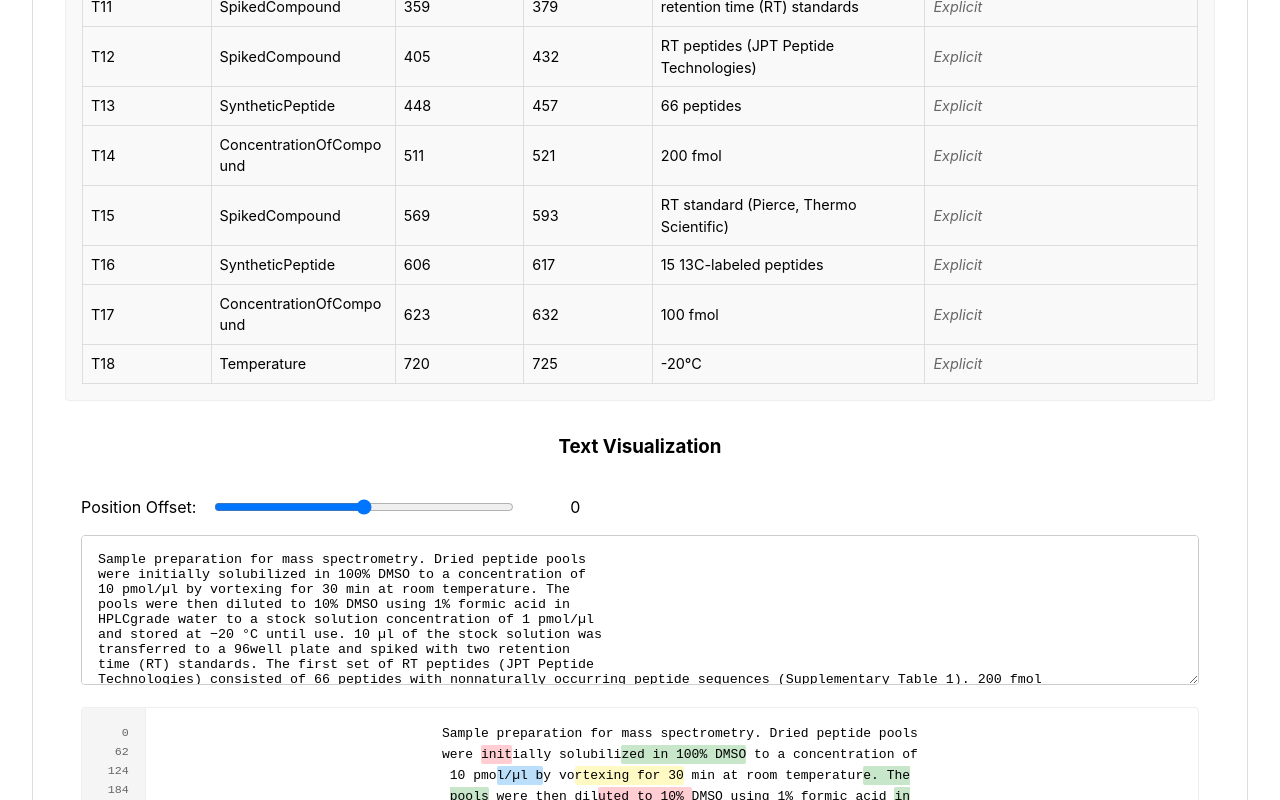
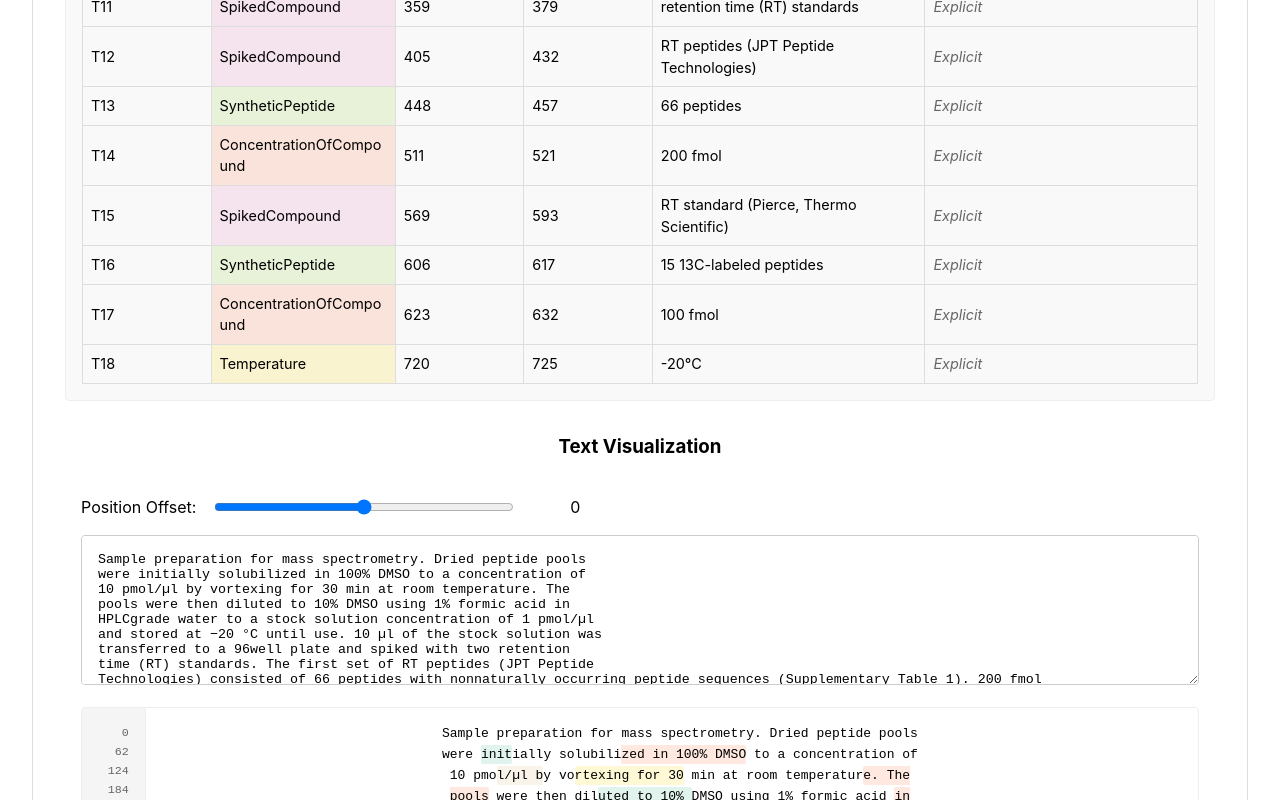
Before and after one commit to tkschmidt/bratAnn, a Vue app: page / in a window 1280 px wide. Shown: the part 1000-1800 px from the top of the page. Built offline with nearby package versions, Linux system fonts and the light colour scheme.

Commit message:
Now with better coloring that is consistent over the same key

```diff
--- a/package.json
+++ b/package.json
@@ -9,6 +9,7 @@
     "preview": "vite preview"
   },
   "dependencies": {
+    "chroma-js": "^3.1.2",
     "fuse.js": "^7.1.0",
     "vue": "^3.5.13"
   },
--- a/src/components/AnnotatedText.vue
+++ b/src/components/AnnotatedText.vue
@@ -31,8 +31,8 @@
         <template v-for="(chunk, index) in textChunks" :key="index">
           <span
             v-if="chunk.annotation"
-            class="highlighted-text"
-            :style="{ backgroundColor: getColorForKey(chunk.annotation.key) }"
+            class="highlighted-text annotation"
+            :style="getAnnotationStyle(chunk.annotation.key)"
             :title="`${chunk.annotation.key}: ${chunk.annotation.value}`"
           >
             {{ chunk.text }}
@@ -144,6 +144,7 @@
 <script setup>
 import { ref, computed, watch } from 'vue'
 import Fuse from 'fuse.js'
+import chroma from 'chroma-js'
 
 const props = defineProps({
   annotations: {
@@ -193,18 +194,50 @@ const lineStartPositions = computed(() => {
   return positions
 })
 
-// Create a simple color hash for different annotation keys
-const getColorForKey = (key) => {
-  const colors = {
-    'Compound': '#ffcdd2',
-    'ConcentrationOfCompound': '#c8e6c9',
-    'Time': '#bbdefb',
-    'Temperature': '#fff9c4',
-    'SpikedCompound': '#e1bee7',
-    'NumberOfSamples': '#b2dfdb',
-    'Label': '#ffccbc'
+// Get unique keys from annotations
+const uniqueKeys = computed(() => {
+  return [...new Set(props.annotations.map(ann => ann.key))].sort()  // Sort for consistent ordering
+})
+
+// Generate color map using chroma-js
+const colorMap = computed(() => {
+  const keys = uniqueKeys.value
+  if (keys.length === 0) return new Map()
+
+  // Use a qualitative color scale that's better for categorical data
+  let colors
+  if (keys.length <= 8) {
+    colors = chroma.brewer.Set2  // For fewer categories
+  } else if (keys.length <= 12) {
+    colors = chroma.brewer.Set3  // For medium number of categories
+  } else {
+    // For many categories, generate custom rainbow scale
+    colors = chroma
+      .scale(['#00429d', '#93003a', '#35b779', '#ff8e6d', '#ffd700', '#93003a'])
+      .mode('lch')
+      .colors(keys.length)
   }
-  return colors[key] || '#f5f5f5'
+
+  // Create a map of key -> color
+  return new Map(keys.map((key, index) => [
+    key,
+    {
+      backgroundColor: chroma(colors[index % colors.length]).alpha(0.2).css(),
+      ':hover': {
+        backgroundColor: chroma(colors[index % colors.length]).alpha(0.4).css()
+      }
+    }
+  ]))
+})
+
+// Get styles for a specific annotation type
+const getAnnotationStyle = (type) => {
+  return colorMap.value.get(type) || {
+    backgroundColor: 'rgba(200, 200, 200, 0.2)',
+    ':hover': {
+      backgroundColor: 'rgba(200, 200, 200, 0.4)'
+    }
+  }
 }
 
 const adjustedAnnotations = computed(() => {
@@ -631,4 +664,9 @@ mark {
   margin-left: 0.5rem;
   cursor: help;
 }
+
+.annotation {
+  border-radius: 2px;
+  transition: background-color 0.2s ease;
+}
 </style>
--- a/src/components/bratAnn.vue
+++ b/src/components/bratAnn.vue
@@ -23,7 +23,7 @@
           <tbody>
             <tr v-for="ann in parsedAnnotations" :key="ann.id">
               <td>{{ ann.id }}</td>
-              <td>{{ ann.key }}</td>
+              <td :style="getTypeStyle(ann.key)">{{ ann.key }}</td>
               <td>{{ ann.start_position }}</td>
               <td>{{ ann.stop_position }}</td>
               <td>{{ ann.value }}</td>
@@ -46,6 +46,7 @@
 <script setup>
 import { ref, computed } from 'vue'
 import AnnotatedText from './AnnotatedText.vue'
+import chroma from 'chroma-js'
 
 const defaultText = `Sample preparation for mass spectrometry. Dried peptide pools
 were initially solubilized in 100% DMSO to a concentration of
@@ -132,6 +133,40 @@ const handleTextChange = () => {
 
 // Initialize with default annotations
 handleTextChange()
+
+// Get unique keys from annotations
+const uniqueKeys = computed(() => {
+  return [...new Set(parsedAnnotations.value.map(ann => ann.key))].sort()
+})
+
+// Generate color map using chroma-js
+const colorMap = computed(() => {
+  const keys = uniqueKeys.value
+  if (keys.length === 0) return new Map()
+
+  let colors
+  if (keys.length <= 8) {
+    colors = chroma.brewer.Set2
+  } else if (keys.length <= 12) {
+    colors = chroma.brewer.Set3
+  } else {
+    colors = chroma
+      .scale(['#00429d', '#93003a', '#35b779', '#ff8e6d', '#ffd700', '#93003a'])
+      .mode('lch')
+      .colors(keys.length)
+  }
+
+  return new Map(keys.map((key, index) => [
+    key,
+    chroma(colors[index % colors.length]).alpha(0.2).css()
+  ]))
+})
+
+const getTypeStyle = (type) => {
+  return {
+    backgroundColor: colorMap.value.get(type) || 'rgba(200, 200, 200, 0.2)'
+  }
+}
 </script>
 
 <style scoped>
@@ -222,4 +257,9 @@ handleTextChange()
   margin-left: 0.5rem;
   cursor: help;
 }
+
+/* Add transition for smoother color display */
+.annotation-table td {
+  transition: background-color 0.2s ease;
+}
 </style>
```
Also changed, not shown: 1 other file (tests, documents, lock files or other folders).
